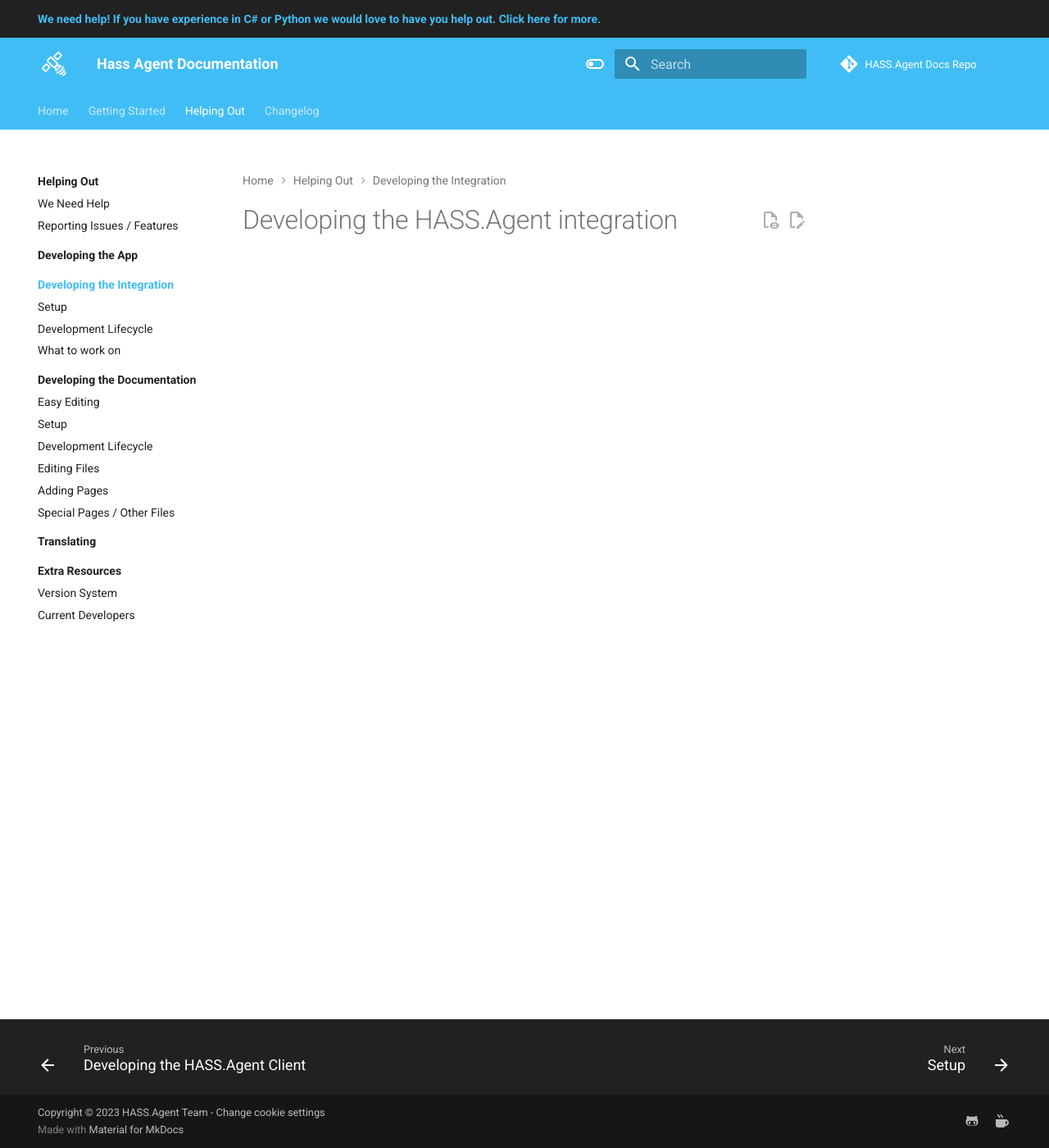
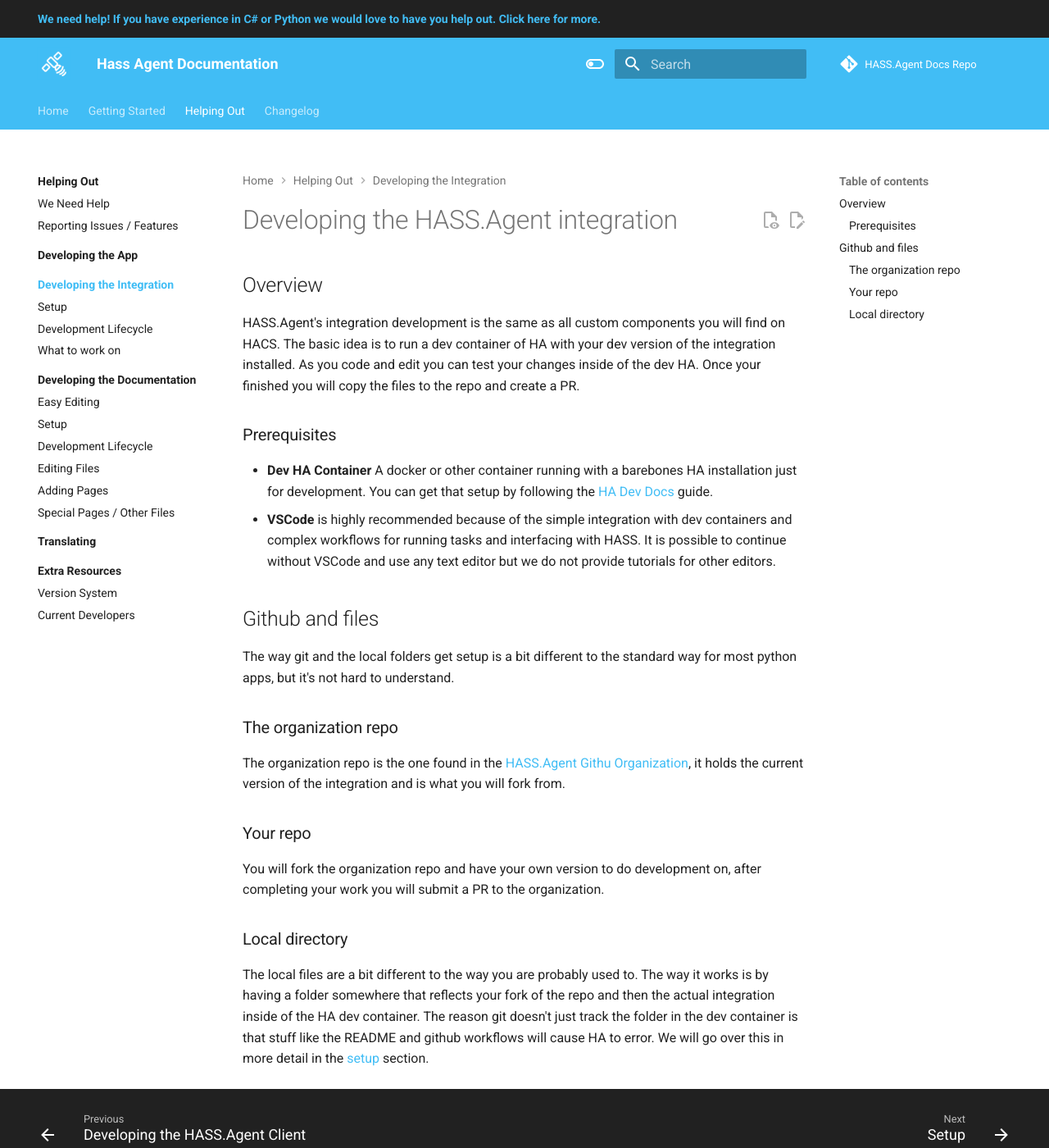
Before and after one commit to hass-agent/HASS.Agent-Documentation, an MkDocs documentation site: the page built from docs/contributing/hass-agent-integration/index.md, in a window 1280 px wide and 1400 px high. Shown: the whole window at 82% size. Built offline with MkDocs 1.6.1 and Material for MkDocs 9.7.7, drawn with Linux system fonts in a browser that asks for light colours; a script that is not in the unit is left out; comment, search, counter and statistics services are not loaded; the version menu is left out.

Commit message:
Add dev integration homepage

```diff
--- a/docs/contributing/hass-agent-integration/index.md
+++ b/docs/contributing/hass-agent-integration/index.md
@@ -1 +1,26 @@
 # Developing the HASS.Agent integration
+
+## Overview
+
+HASS.Agent's integration development is the same as all custom components you will find on HACS. The basic idea is to run a dev container of HA with your dev version of the integration installed. As you code and edit you can test your changes inside of the dev HA. Once your finished you will copy the files to the repo and create a PR.
+
+### Prerequisites
+
+- **Dev HA Container** A docker or other container running with a barebones HA installation just for development. You can get that setup by following the [HA Dev Docs](https://developers.home-assistant.io/docs/development_environment/){: target="\_blank"} guide.
+- **VSCode** is highly recommended because of the simple integration with dev containers and complex workflows for running tasks and interfacing with HASS. It is possible to continue without VSCode and use any text editor but we do not provide tutorials for other editors.
+
+## Github and files
+
+The way git and the local folders get setup is a bit different to the standard way for most python apps, but it's not hard to understand.
+
+### The organization repo
+
+The organization repo is the one found in the [HASS.Agent Githu Organization](https://github.com/hass-agent){: target="\_blank"}, it holds the current version of the integration and is what you will fork from.
+
+### Your repo
+
+You will fork the organization repo and have your own version to do development on, after completing your work you will submit a PR to the organization.
+
+### Local directory
+
+The local files are a bit different to the way you are probably used to. The way it works is by having a folder somewhere that reflects your fork of the repo and then the actual integration inside of the HA dev container. The reason git doesn't just track the folder in the dev container is that stuff like the README and github workflows will cause HA to error. We will go over this in more detail in the [setup](./setup.md) section.
```
